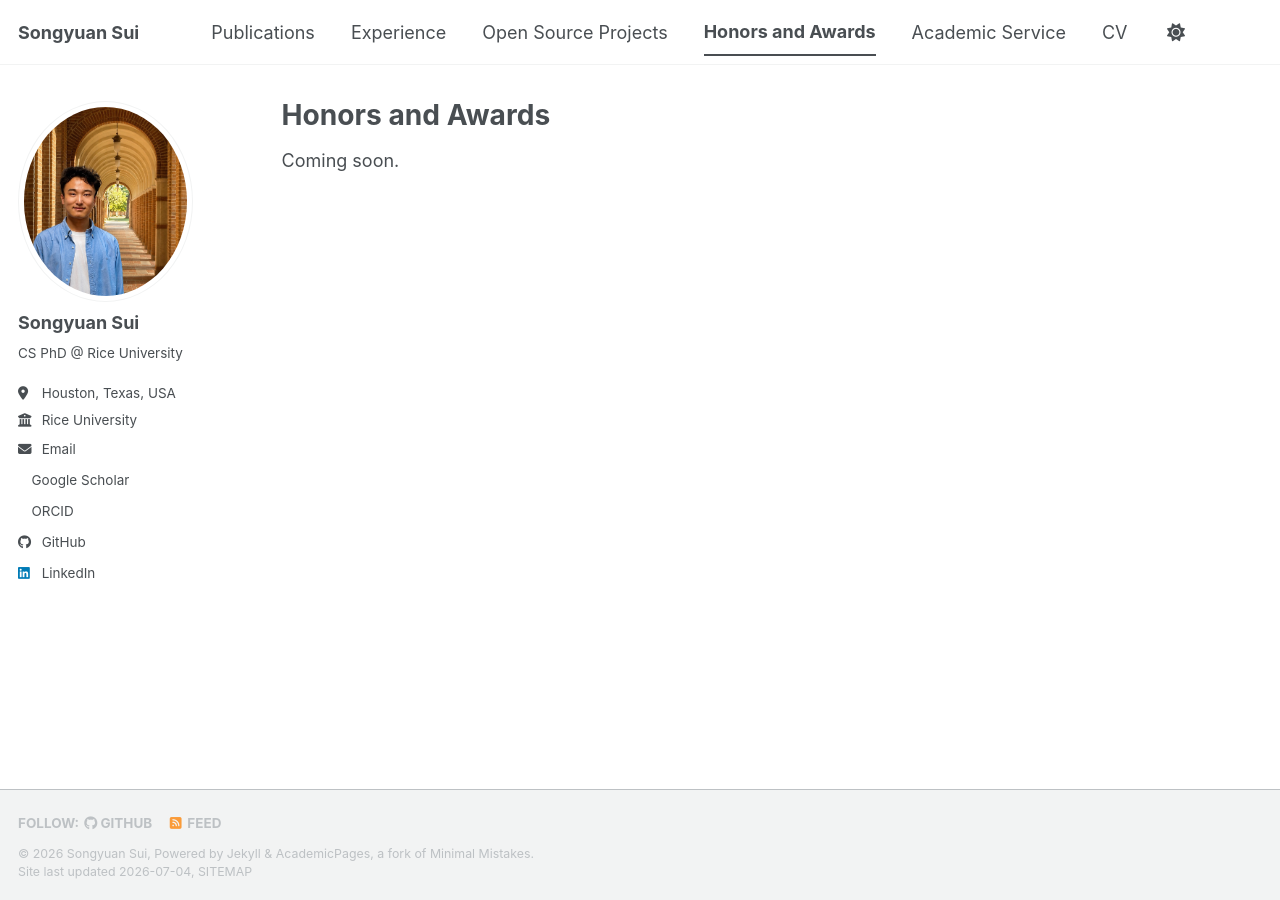
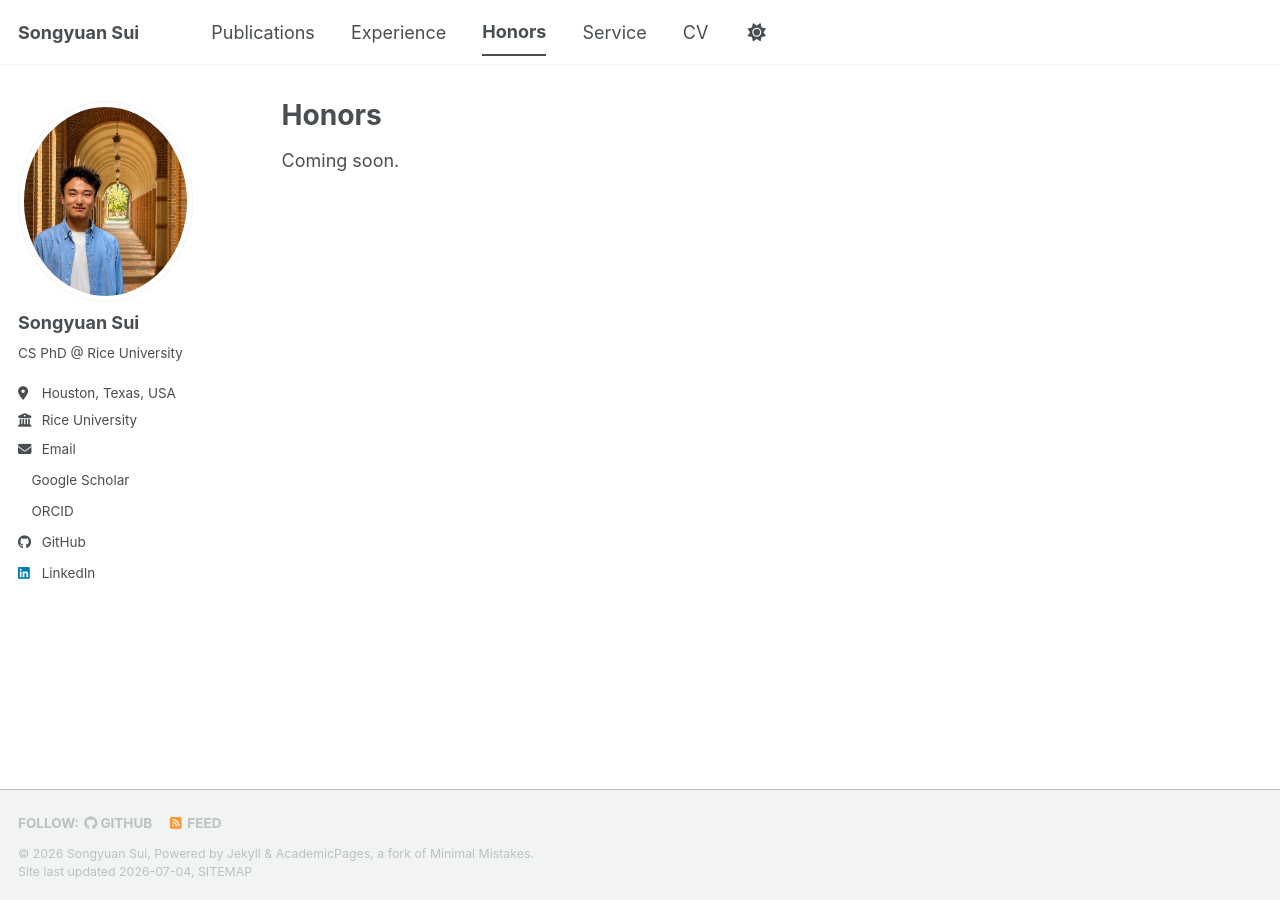
Before and after one commit to SongyuanSui/SongyuanSui.github.io, a Jekyll site: the page built from _pages/honors-and-awards.md, in a window 1280 px wide. Built offline with Jekyll 4.4.1, drawn with Linux system fonts in a browser that asks for light colours; a style sheet for code colours, icons or effects is not loaded.

Commit message:
simplify main page

```diff
--- a/_data/navigation.yml
+++ b/_data/navigation.yml
@@ -14,14 +14,11 @@ main:
   - title: "Experience"
     url: /experience/
 
-  - title: "Open Source Projects"
-    url: /open-source-projects/
+  - title: "Honors"
+    url: /honors/
 
-  - title: "Honors and Awards"
-    url: /honors-and-awards/
-
-  - title: "Academic Service"
-    url: /academic-service/
+  - title: "Service"
+    url: /service/
 
   - title: "CV"
     url: /cv/
--- a/_pages/academic-service.md
+++ b/_pages/academic-service.md
@@ -1,7 +1,7 @@
 ---
 layout: archive
-title: "Academic Service"
-permalink: /academic-service/
+title: "Service"
+permalink: /service/
 author_profile: true
 ---
 
--- a/_pages/honors-and-awards.md
+++ b/_pages/honors-and-awards.md
@@ -1,7 +1,7 @@
 ---
 layout: archive
-title: "Honors and Awards"
-permalink: /honors-and-awards/
+title: "Honors"
+permalink: /honors/
 author_profile: true
 ---
 
```
